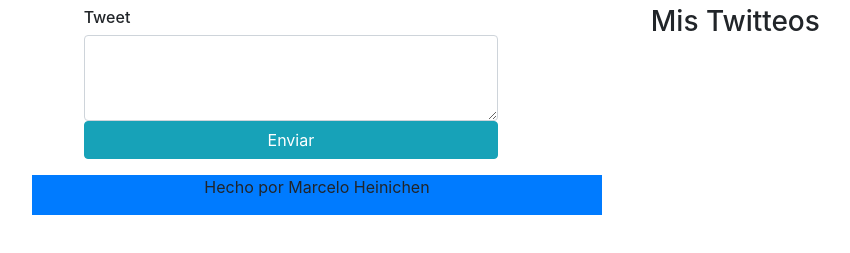
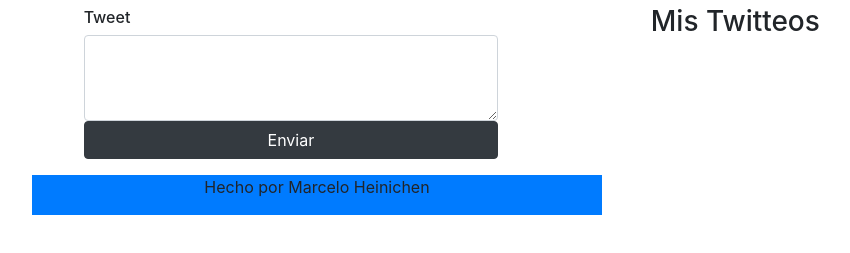
Before and after one commit to CheloHei/LocalStorage, a plain HTML site: page index.html in a window 1280 px wide. Shown: the part 51-304 px from the top of the page, without its empty margins (38-888 px from the left). Drawn offline with Linux system fonts and the light colour scheme.

Commit message:
Agregando boton negro

```diff
--- a/index.html
+++ b/index.html
@@ -25,7 +25,7 @@
                             <label for="tweet" class="h6">Tweet</label>
                             <textarea class="form-control" name="tweet" id="tweet" rows="3"></textarea>
 
-                            <button type="submit" class="btn btn-info tw btn-block">Enviar</button>
+                            <button type="submit" class="btn btn-dark tw btn-block">Enviar</button>
                         </form>
                     </div>
 
```
